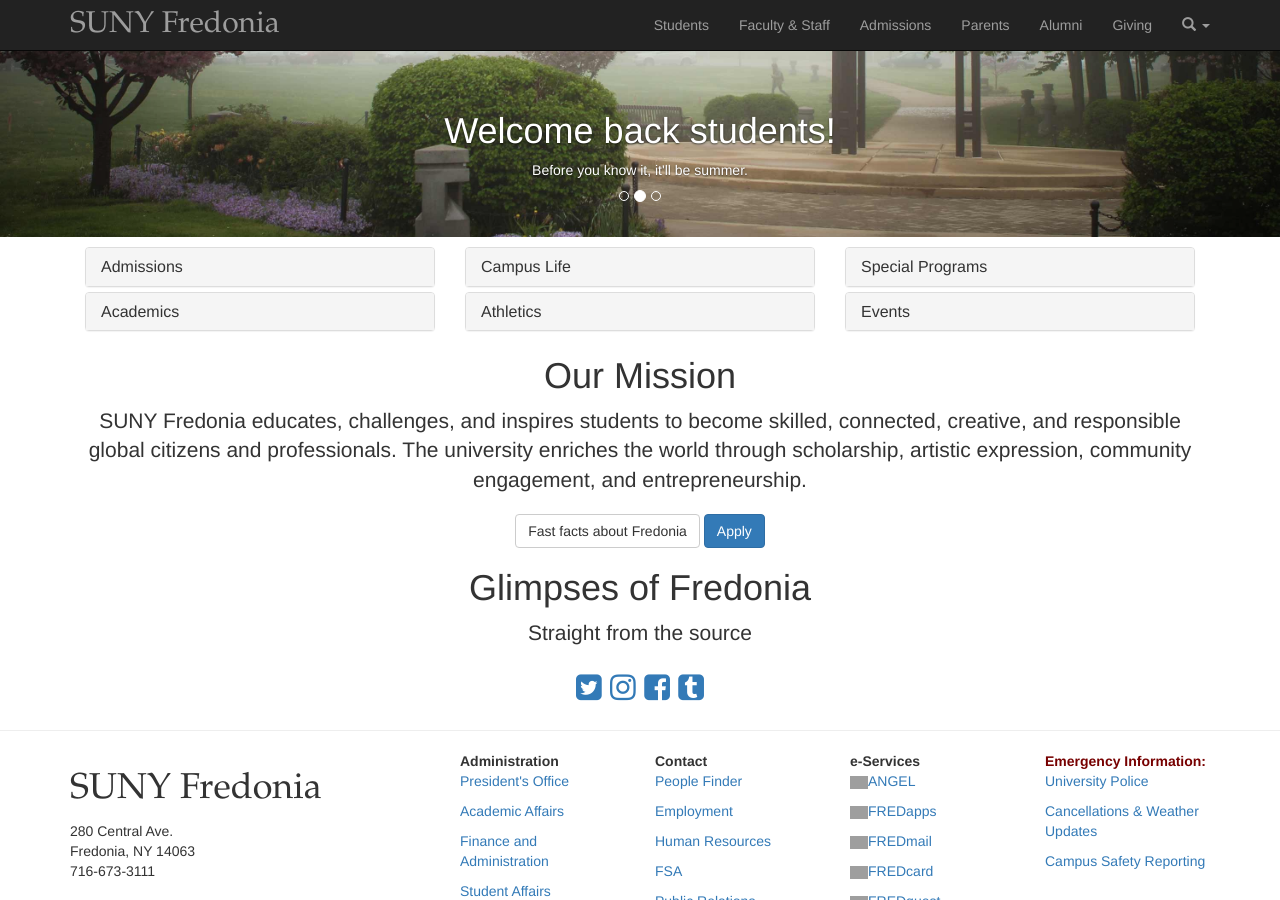
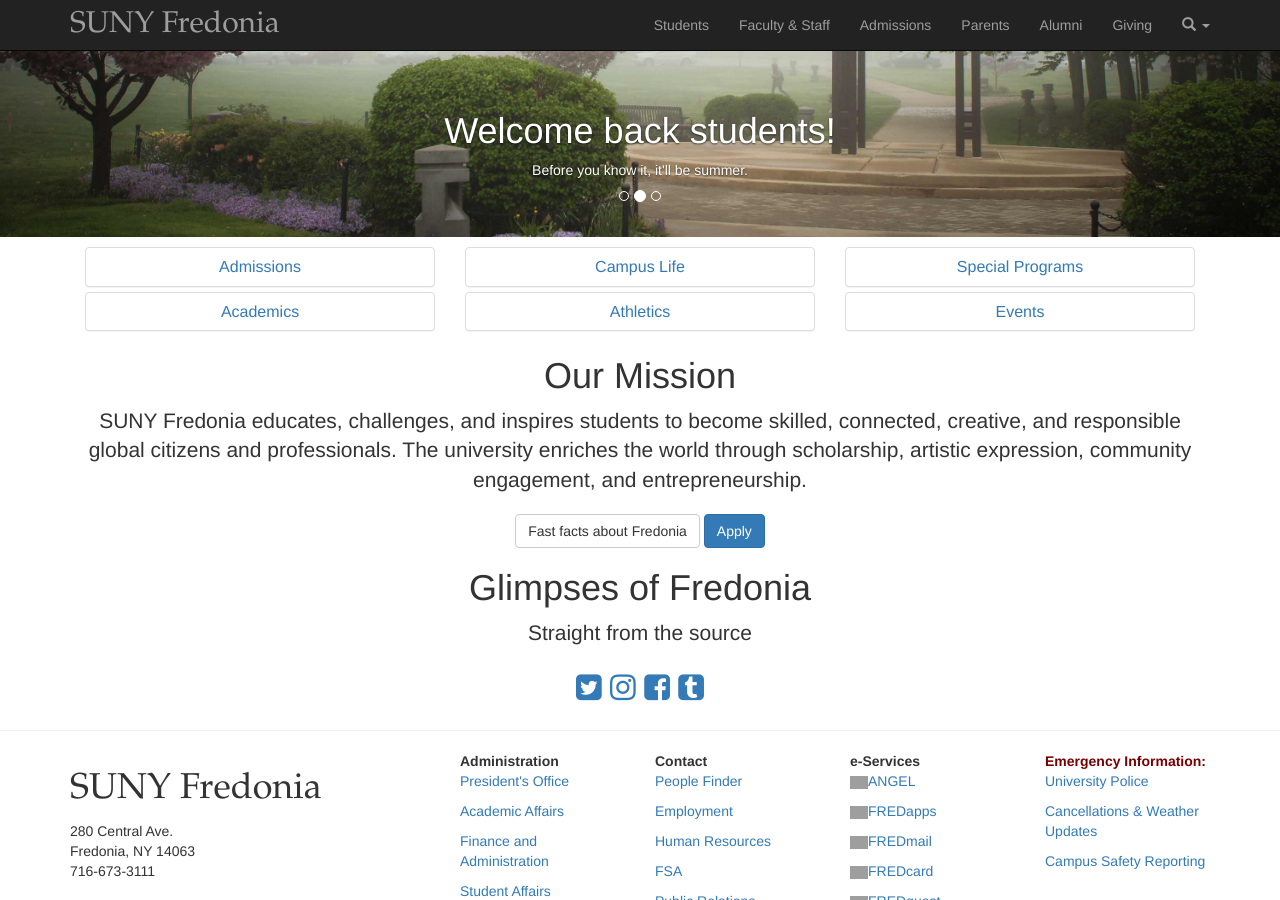
Before and after one commit to andreayaya/homepage, a Jekyll site: the page built from index.html, in a window 1280 px wide and 900 px high, scrolled down 663 px. Built offline with Jekyll 4.4.1, drawn with Linux system fonts in a browser that asks for light colours; nearby versions of some CDN libraries; grey boxes are pictures that could not be loaded.

```diff
--- a/index.html
+++ b/index.html
@@ -6,13 +6,13 @@ layout: page
 	<div class="col-md-4">
 		<div class="panel-group" id="accordion">
 			<div class="panel panel-default">
+				<a data-toggle="collapse" data-parent="#accordion" href="#collapseOne">
 				<div class="panel-heading">
-			  		<h4 class="panel-title">
-						<a data-toggle="collapse" data-parent="#accordion" href="#collapseOne">
+			  		<h4 class="panel-title center-block">
 				  			Admissions
-						</a>
 			  		</h4>
 				</div><!-- panel-heading -->
+				</a>
 				<div id="collapseOne" class="panel-collapse collapse">
 			  		<div class="panel-body">
 						{% include admissions.html %}
@@ -20,13 +20,13 @@ layout: page
 				</div><!-- panel-collapse collapse -->
 		  	</div><!-- panel panel-default -->
 		  	<div class="panel panel-default">
+		  		<a data-toggle="collapse" data-parent="#accordion" href="#collapseTwo">
 				<div class="panel-heading">
-			  		<h4 class="panel-title">
-						<a data-toggle="collapse" data-parent="#accordion" href="#collapseTwo">
+			  		<h4 class="panel-title center-block">
 				  			Academics
-						</a>
 			  		</h4>
 				</div><!-- panel-heading -->
+				</a>
 				<div id="collapseTwo" class="panel-collapse collapse">
 			  		<div class="panel-body">
 						{% include academics.html %}
@@ -38,13 +38,13 @@ layout: page
 	<div class="col-md-4">
 		<div class="panel-group" id="accordion">
 			<div class="panel panel-default">
+				<a data-toggle="collapse" data-parent="#accordion" href="#collapseThree">
 				<div class="panel-heading">
-			  		<h4 class="panel-title">
-						<a data-toggle="collapse" data-parent="#accordion" href="#collapseThree">
+			  		<h4 class="panel-title center-block">
 				  			Campus Life
-						</a>
 			  		</h4>
 				</div><!-- panel-heading -->
+				</a>
 				<div id="collapseThree" class="panel-collapse collapse">
 			  		<div class="panel-body">
 						{% include campus_life.html %}
@@ -52,13 +52,13 @@ layout: page
 				</div><!-- panel-collapse collapse -->
 		  	</div><!-- panel panel-default -->
 		  	<div class="panel panel-default">
+		  		<a data-toggle="collapse" data-parent="#accordion" href="#collapseFour">
 				<div class="panel-heading">
-			  		<h4 class="panel-title">
-						<a data-toggle="collapse" data-parent="#accordion" href="#collapseFour">
+			  		<h4 class="panel-title center-block">
 				  			Athletics
-						</a>
 			  		</h4>
 				</div><!-- panel-heading -->
+				</a>
 				<div id="collapseFour" class="panel-collapse collapse">
 			  		<div class="panel-body">
 						{% include athletics.html %}
@@ -70,13 +70,13 @@ layout: page
 	<div class="col-md-4">
 		<div class="panel-group" id="accordion">
 			<div class="panel panel-default">
+				<a data-toggle="collapse" data-parent="#accordion" href="#collapseFive">
 				<div class="panel-heading">
-			  		<h4 class="panel-title">
-						<a data-toggle="collapse" data-parent="#accordion" href="#collapseFive">
+			  		<h4 class="panel-title center-block">
 				  			Special Programs
-						</a>
 			  		</h4>
 				</div><!-- panel-heading -->
+				</a>
 				<div id="collapseFive" class="panel-collapse collapse">
 			  		<div class="panel-body">
 						{% include special_programs.html %}
@@ -84,16 +84,16 @@ layout: page
 				</div><!-- panel-collapse collapse -->
 		  	</div><!-- panel panel-default -->
 		  	<div class="panel panel-default">
+		  		<a data-toggle="collapse" data-parent="#accordion" href="#collapseSix">
 				<div class="panel-heading">
-			  		<h4 class="panel-title">
-						<a data-toggle="collapse" data-parent="#accordion" href="#collapseSix">
+			  		<h4 class="panel-title center-block">
 				  			Events
-						</a>
 			  		</h4>
 				</div><!-- panel-heading -->
+				</a>
 				<div id="collapseSix" class="panel-collapse collapse">
 			  		<div class="panel-body">
-						Anim pariatur cliche reprehenderit, enim eiusmod high life accusamus terry richardson ad squid. 3 wolf moon officia aute, non cupidatat skateboard dolor brunch. Food truck quinoa nesciunt laborum eiusmod. Brunch 3 wolf moon tempor, sunt aliqua put a bird on it squid single-origin coffee nulla assumenda shoreditch et. Nihil anim keffiyeh helvetica, craft beer labore wes anderson cred nesciunt sapiente ea proident. Ad vegan excepteur butcher vice lomo. Leggings occaecat craft beer farm-to-table, raw denim aesthetic synth nesciunt you probably haven't heard of them accusamus labore sustainable VHS.
+						{% include events.html %}
 			  		</div><!-- panel-body -->
 				</div><!-- panel-collapse collapse -->
 		  	</div><!-- panel panel-default -->
```
Also changed, not shown: _includes/events.html (added, +8 -0 lines), 1 other file.
